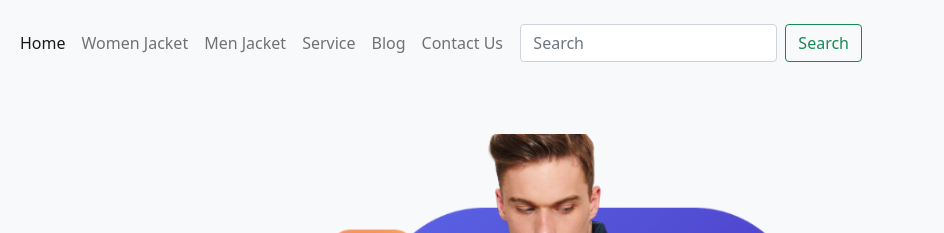
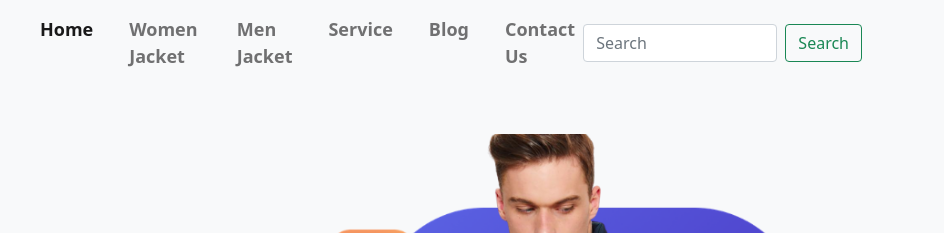
Before and after one commit to Abid-6867/penguin-ecom-assignment-mileston-02, a plain HTML site: page index.html in a window 1280 px wide. Shown: the top 233 px of the page, 336-1280 px from the left. Drawn offline with Linux system fonts and the light colour scheme; files whose address does not match are found by name.

Commit message:
contact add

```diff
--- a/css/style.css
+++ b/css/style.css
@@ -81,3 +81,11 @@ logo-option img {
 
    color: navy;
 }
+
+.menu-design li a {
+
+    color: black;
+    font-size: 18px;
+    font-weight: bold;
+    margin-left: 20px;
+}
```
